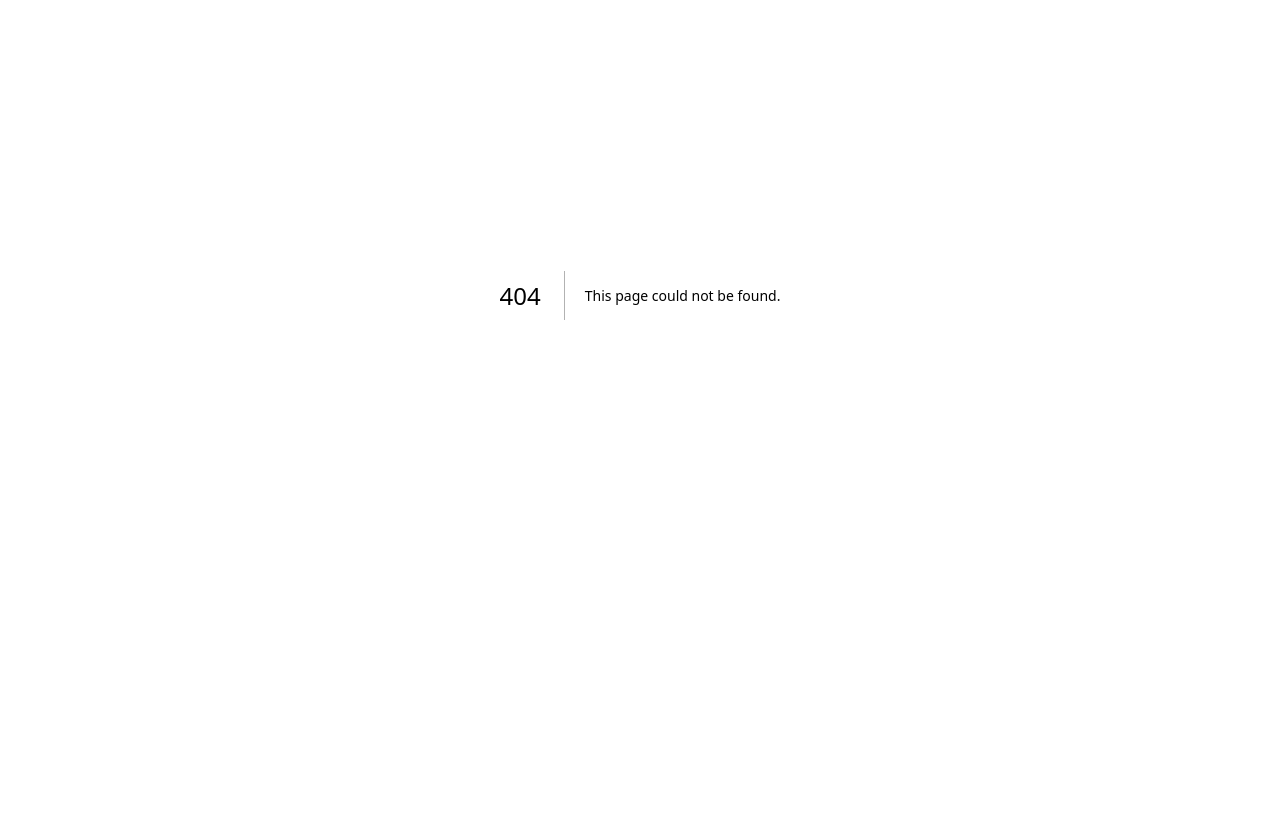
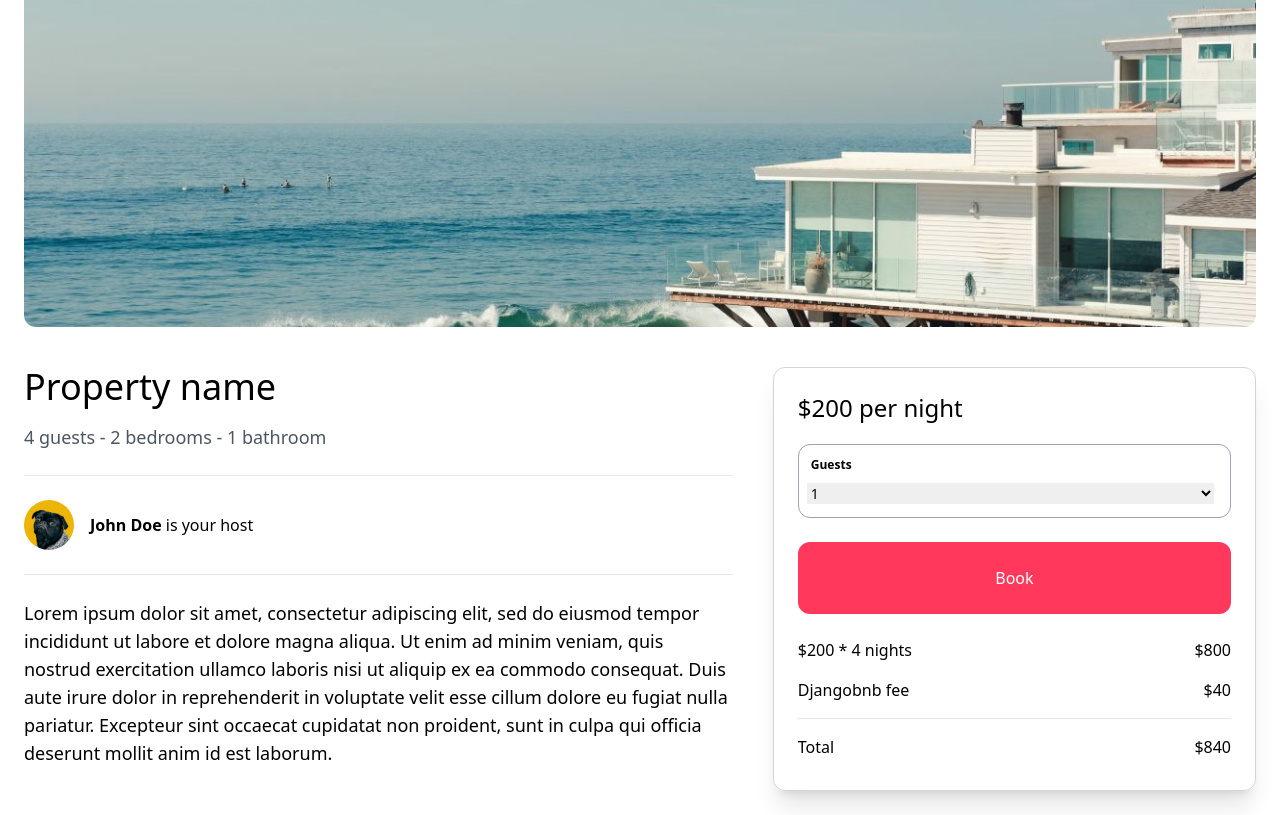
Before and after one commit to arwin50/DjangoBnbAgain, a Next.js app: page /properties/1 in a window 1280 px wide. Before the commit this address had no page. Shown: the part 233-1048 px from the top of the page. Before the commit the page ends 928 px from the top, so only its background shows below. Built offline with nearby package versions, Linux system fonts and the light colour scheme.

Commit message:
[UI] Added Property List and Details (YEYY BEYBLADE LFG)

```diff
--- /dev/null
+++ b/app/components/properties/PropertyList.tsx
@@ -0,0 +1,11 @@
+import { PropertyListItem } from "./PropertyListItem";
+
+export const PropertyList = () => {
+  return (
+    <>
+      <PropertyListItem />
+      <PropertyListItem />
+      <PropertyListItem />
+    </>
+  );
+};
--- /dev/null
+++ b/app/components/properties/PropertyListItem.tsx
@@ -0,0 +1,26 @@
+import Image from "next/image";
+
+export const PropertyListItem = () => {
+  return (
+    <div className="cursor-pointer">
+      <div className=" relative overflow-hidden aspect-square rounded-xl">
+        <Image
+          fill
+          src="/beach1.jpg"
+          sizes="(max-width:768px) 768px, (max-width:1200px):768px,768px"
+          className="hover:scale-110 object-cover transition h-full w-full"
+          alt="Beach house"
+        />
+      </div>
+      <div className="mt-2">
+        <p className="text-lg font-bold">Property name</p>
+      </div>
+      <div className="mt-2">
+        <p className="text-sm">
+          {" "}
+          <span className="font-bold text-gray-500">$200</span> per night
+        </p>
+      </div>
+    </div>
+  );
+};
--- /dev/null
+++ b/app/components/properties/ReservationSidebar.tsx
@@ -0,0 +1,43 @@
+import React from "react";
+
+export const ReservationSidebar = () => {
+  return (
+    <aside className="mt-6 p-6 col-span-2 rounded-xl border border-gray-300 shadow-xl ">
+      <h2 className="mb-5 text-2xl">$200 per night</h2>
+
+      <div className="mb-6 p-3 border border-gray-400 rounded-xl">
+        <label className="mb-2 block font-bold text-xs ">Guests</label>
+        <select className="w-full -ml-1 text-sm">
+          <option>1</option>
+          <option>2</option>
+          <option>3</option>
+          <option>4</option>
+        </select>
+      </div>
+
+      <div className="w-full mb-6 py-6 text-center text-white bg-airbnb rounded-xl">
+        Book
+      </div>
+
+      <div className="mb-4 flex justify-between align-center">
+        <p>$200 * 4 nights</p>
+
+        <p>$800</p>
+      </div>
+
+      <div className="mb-4 flex justify-between align-center">
+        <p>Djangobnb fee</p>
+
+        <p>$40</p>
+      </div>
+
+      <hr />
+
+      <div className="mt-4 flex justify-between align-center">
+        <p>Total</p>
+
+        <p>$840</p>
+      </div>
+    </aside>
+  );
+};
--- a/app/page.tsx
+++ b/app/page.tsx
@@ -1,9 +1,14 @@
 import { Categories } from "./components/Categories";
+import { PropertyList } from "./components/properties/PropertyList";
 
 export default function Home() {
   return (
     <main className="max-w-[1500px] mx-auto px-6">
       <Categories />
+
+      <div className="mt-4 grid grid-cols-1 md:grid-cols-3  lg:grid-cols-5 gap-6">
+        <PropertyList />
+      </div>
     </main>
   );
 }
--- /dev/null
+++ b/app/properties/[id]/page.tsx
@@ -0,0 +1,56 @@
+import Image from "next/image";
+import { ReservationSidebar } from "@/app/components/properties/ReservationSidebar";
+
+export default function PropertyDetailPage() {
+  return (
+    <main className="max-w-[1500px] mx-auto px-6 pb-6">
+      <div className="w-full h-[54vh] mb-4 overflow-hidden rounded-xl relative">
+        <Image
+          fill
+          src="/beach1.jpg"
+          className="object-cover w-full h-full"
+          alt="Beachc house"
+        />
+      </div>
+
+      <div className="mt-4 grid grid-cols-1 md:grid-cols-5 gap-4">
+        <div className="col-span-3 py-6 pr-6">
+          <h1 className="mb-4 text-4xl">Property name</h1>
+          <span className="mb-6 block text-lg text-gray-600">
+            4 guests - 2 bedrooms - 1 bathroom
+          </span>
+
+          <hr />
+
+          <div className="py-6 flex items-center space-x-4">
+            <Image
+              src="/profile_pic_1.jpg"
+              width={50}
+              height={50}
+              className="rounded-full"
+              alt="The user name"
+            />
+
+            <p>
+              <span className="font-bold">John Doe</span> is your host
+            </p>
+          </div>
+
+          <hr />
+
+          <p className="mt-6 text-lg">
+            Lorem ipsum dolor sit amet, consectetur adipiscing elit, sed do
+            eiusmod tempor incididunt ut labore et dolore magna aliqua. Ut enim
+            ad minim veniam, quis nostrud exercitation ullamco laboris nisi ut
+            aliquip ex ea commodo consequat. Duis aute irure dolor in
+            reprehenderit in voluptate velit esse cillum dolore eu fugiat nulla
+            pariatur. Excepteur sint occaecat cupidatat non proident, sunt in
+            culpa qui officia deserunt mollit anim id est laborum.
+          </p>
+        </div>
+
+        <ReservationSidebar />
+      </div>
+    </main>
+  );
+}
```
Also changed, not shown: public/beach1.jpg (added), public/profile_pic_1.jpg (added).
